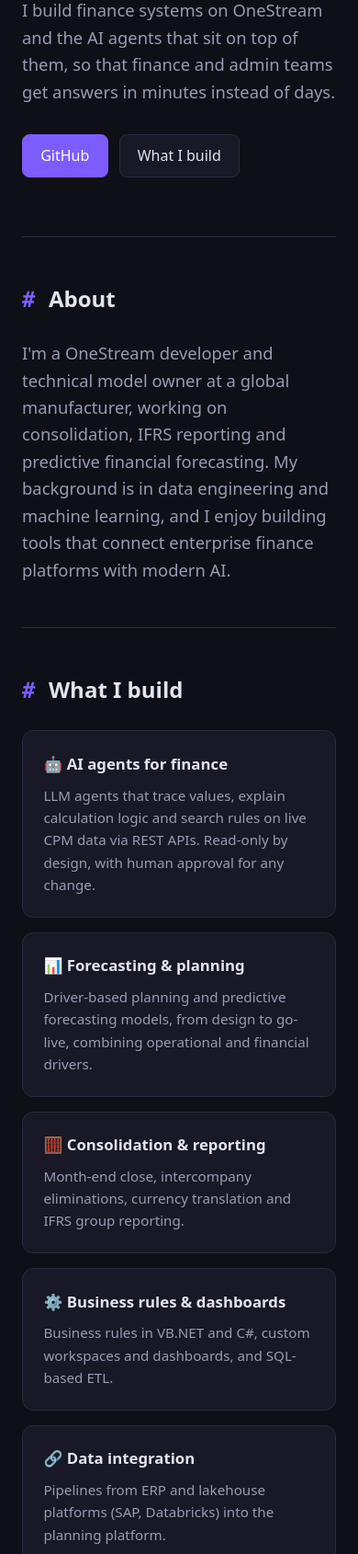
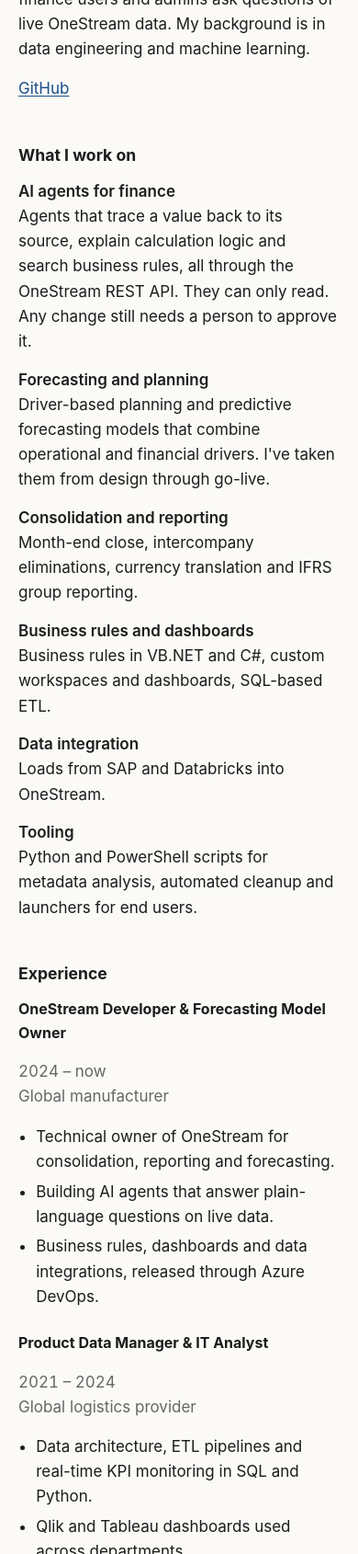
Before and after one commit to wasiey/wasiey.github.io, a plain HTML site: page index.html in a window 390 px wide. Shown: the part 310-2000 px from the top of the page at 92% size. Drawn offline with Linux system fonts and the light colour scheme.

Commit message:
Simplify portfolio design and copy
Co-authored-by: Copilot <223556219+Copilot@users.noreply.github.com>

```diff
--- a/index.html
+++ b/index.html
@@ -3,204 +3,155 @@
 <head>
   <meta charset="UTF-8">
   <meta name="viewport" content="width=device-width, initial-scale=1.0">
-  <title>wasiey | OneStream Developer & AI Engineer</title>
-  <meta name="description" content="OneStream developer and AI engineer building finance systems and AI agents on top of CPM data.">
+  <meta name="color-scheme" content="light dark">
+  <title>wasiey · OneStream developer</title>
+  <meta name="description" content="OneStream developer working on consolidation, reporting and forecasting, and on LLM tools that read live OneStream data.">
   <style>
     :root {
-      --bg: #0f0f17;
-      --card: #181826;
-      --border: #2a2a40;
-      --text: #e4e4f0;
-      --muted: #9a9ab5;
-      --accent: #7c5cff;
-      --accent2: #22d3ee;
+      --bg: #fbfaf7;
+      --text: #1c1c1c;
+      --muted: #666;
+      --rule: #e3e1db;
+      --link: #1a4f8b;
     }
-    * { box-sizing: border-box; margin: 0; padding: 0; }
+    @media (prefers-color-scheme: dark) {
+      :root {
+        --bg: #161616;
+        --text: #e6e6e6;
+        --muted: #9a9a9a;
+        --rule: #2c2c2c;
+        --link: #8ab4f8;
+      }
+    }
+    * { box-sizing: border-box; }
     body {
-      font-family: system-ui, -apple-system, "Segoe UI", Roboto, sans-serif;
+      margin: 0;
       background: var(--bg);
       color: var(--text);
-      line-height: 1.6;
+      font: 17px/1.6 -apple-system, "Segoe UI", Roboto, "Helvetica Neue", Arial, sans-serif;
     }
-    a { color: var(--accent2); text-decoration: none; }
-    a:hover { text-decoration: underline; }
-    .wrap { max-width: 900px; margin: 0 auto; padding: 0 1.5rem; }
+    main { max-width: 40rem; margin: 0 auto; padding: 4rem 1.25rem 3rem; }
+    a { color: var(--link); text-underline-offset: 2px; }
+    h1 { font-size: 1.75rem; margin: 0 0 .25rem; }
+    h2 { font-size: 1.1rem; margin: 2.75rem 0 .75rem; }
+    h3 { font-size: 1rem; margin: 0; }
+    p, ul, dl { margin: 0 0 1rem; }
+    ul { padding-left: 1.2rem; }
+    li { margin-bottom: .35rem; }
+    .muted { color: var(--muted); }
+    .intro { margin-top: 1.25rem; }
 
-    header { padding: 6rem 0 4rem; }
-    .tag { color: var(--accent2); font-family: ui-monospace, Consolas, monospace; font-size: .95rem; }
-    h1 { font-size: clamp(2.2rem, 6vw, 3.4rem); line-height: 1.15; margin: .5rem 0 1rem; }
-    h1 span { background: linear-gradient(90deg, var(--accent), var(--accent2)); -webkit-background-clip: text; background-clip: text; color: transparent; }
-    .lead { color: var(--muted); font-size: 1.15rem; max-width: 640px; }
-    .links { margin-top: 2rem; display: flex; gap: .75rem; flex-wrap: wrap; }
-    .btn {
-      display: inline-block; padding: .6rem 1.2rem; border-radius: 8px;
-      border: 1px solid var(--border); background: var(--card); color: var(--text);
-      font-weight: 500;
+    dt { font-weight: 600; }
+    dd { margin: 0 0 .9rem; }
+
+    .job { margin-bottom: 1.5rem; }
+    .job-head { display: flex; justify-content: space-between; gap: 1rem; flex-wrap: wrap; }
+    .job-head .muted { font-variant-numeric: tabular-nums; }
+
+    .stack dt { float: left; clear: left; width: 7.5rem; font-weight: 400; color: var(--muted); }
+    .stack dd { margin: 0 0 .4rem 7.5rem; }
+    @media (max-width: 30rem) {
+      .stack dt { float: none; width: auto; }
+      .stack dd { margin-left: 0; }
     }
-    .btn.primary { background: var(--accent); border-color: var(--accent); color: #fff; }
-    .btn:hover { text-decoration: none; border-color: var(--accent); }
 
-    section { padding: 3rem 0; border-top: 1px solid var(--border); }
-    h2 { font-size: 1.5rem; margin-bottom: 1.5rem; }
-    h2::before { content: "# "; color: var(--accent); font-family: ui-monospace, Consolas, monospace; }
-
-    .grid { display: grid; grid-template-columns: repeat(auto-fit, minmax(260px, 1fr)); gap: 1rem; }
-    .card { background: var(--card); border: 1px solid var(--border); border-radius: 12px; padding: 1.4rem; }
-    .card h3 { font-size: 1.05rem; margin-bottom: .5rem; }
-    .card p { color: var(--muted); font-size: .95rem; }
-
-    .chips { display: flex; flex-wrap: wrap; gap: .5rem; }
-    .chip {
-      font-family: ui-monospace, Consolas, monospace; font-size: .85rem;
-      padding: .3rem .7rem; border-radius: 999px;
-      background: rgba(124, 92, 255, .12); border: 1px solid rgba(124, 92, 255, .35); color: #cfc4ff;
-    }
-    .skill-group { margin-bottom: 1.25rem; }
-    .skill-group h3 { font-size: .9rem; color: var(--muted); text-transform: uppercase; letter-spacing: .05em; margin-bottom: .6rem; }
-
-    .timeline-item { margin-bottom: 1.75rem; }
-    .timeline-item .meta { color: var(--muted); font-size: .9rem; }
-    .timeline-item h3 { font-size: 1.1rem; }
-    .timeline-item ul { margin: .6rem 0 0 1.2rem; color: var(--muted); }
-    .timeline-item li { margin-bottom: .3rem; }
-
-    footer { padding: 2.5rem 0; border-top: 1px solid var(--border); color: var(--muted); font-size: .9rem; text-align: center; }
+    footer { margin-top: 3rem; padding-top: 1rem; border-top: 1px solid var(--rule); font-size: .9rem; }
   </style>
 </head>
 <body>
-  <div class="wrap">
+  <main>
     <header>
-      <div class="tag">$ whoami</div>
-      <h1>Hi, I'm wasiey.<br><span>OneStream Developer &amp; AI Engineer</span></h1>
-      <p class="lead">
-        I build finance systems on OneStream and the AI agents that sit on top of them,
-        so that finance and admin teams get answers in minutes instead of days.
+      <h1>wasiey</h1>
+      <p class="muted">OneStream developer · Python, VB.NET, C#, SQL</p>
+      <p class="intro">
+        I'm the technical owner of the OneStream platform at a global manufacturer, covering
+        consolidation, IFRS group reporting and forecasting. I also build LLM agents that let
+        finance users and admins ask questions of live OneStream data. My background is in
+        data engineering and machine learning.
       </p>
-      <div class="links">
-        <a class="btn primary" href="https://github.com/wasiey" target="_blank" rel="noopener">GitHub</a>
-        <a class="btn" href="#work">What I build</a>
-      </div>
+      <p><a href="https://github.com/wasiey">GitHub</a></p>
     </header>
 
-    <section id="about">
-      <h2>About</h2>
-      <p class="lead">
-        I'm a OneStream developer and technical model owner at a global manufacturer, working on
-        consolidation, IFRS reporting and predictive financial forecasting. My background is in
-        data engineering and machine learning, and I enjoy building tools that connect
-        enterprise finance platforms with modern AI.
-      </p>
-    </section>
+    <section id="work">
+      <h2>What I work on</h2>
+      <dl>
+        <dt>AI agents for finance</dt>
+        <dd>Agents that trace a value back to its source, explain calculation logic and search
+          business rules, all through the OneStream REST API. They can only read. Any change
+          still needs a person to approve it.</dd>
 
-    <section id="work">
-      <h2>What I build</h2>
-      <div class="grid">
-        <div class="card">
-          <h3>🤖 AI agents for finance</h3>
-          <p>LLM agents that trace values, explain calculation logic and search rules on live CPM data
-            via REST APIs. Read-only by design, with human approval for any change.</p>
-        </div>
-        <div class="card">
-          <h3>📊 Forecasting &amp; planning</h3>
-          <p>Driver-based planning and predictive forecasting models, from design to go-live,
-            combining operational and financial drivers.</p>
-        </div>
-        <div class="card">
-          <h3>🧮 Consolidation &amp; reporting</h3>
-          <p>Month-end close, intercompany eliminations, currency translation and IFRS group reporting.</p>
-        </div>
-        <div class="card">
-          <h3>⚙️ Business rules &amp; dashboards</h3>
-          <p>Business rules in VB.NET and C#, custom workspaces and dashboards, and SQL-based ETL.</p>
-        </div>
-        <div class="card">
-          <h3>🔗 Data integration</h3>
-          <p>Pipelines from ERP and lakehouse platforms (SAP, Databricks) into the planning platform.</p>
-        </div>
-        <div class="card">
-          <h3>🛠️ Tooling &amp; automation</h3>
-          <p>Python and PowerShell tools for metadata analysis, cleanup automation and end-user launchers.</p>
-        </div>
-      </div>
-    </section>
+        <dt>Forecasting and planning</dt>
+        <dd>Driver-based planning and predictive forecasting models that combine operational and
+          financial drivers. I've taken them from design through go-live.</dd>
 
-    <section id="skills">
-      <h2>Tech stack</h2>
-      <div class="skill-group">
-        <h3>Languages</h3>
-        <div class="chips">
-          <span class="chip">Python</span><span class="chip">VB.NET</span><span class="chip">C#</span>
-          <span class="chip">SQL / T-SQL</span><span class="chip">PowerShell</span>
-        </div>
-      </div>
-      <div class="skill-group">
-        <h3>AI &amp; Data</h3>
-        <div class="chips">
-          <span class="chip">LLM Agents</span><span class="chip">OpenAI Agents SDK</span><span class="chip">MLflow</span>
-          <span class="chip">Databricks</span><span class="chip">REST APIs</span><span class="chip">ETL</span>
-          <span class="chip">Machine Learning</span>
-        </div>
-      </div>
-      <div class="skill-group">
-        <h3>Platforms &amp; BI</h3>
-        <div class="chips">
-          <span class="chip">OneStream</span><span class="chip">SAP</span><span class="chip">Power BI</span>
-          <span class="chip">Qlik</span><span class="chip">Tableau</span>
-        </div>
-      </div>
-      <div class="skill-group">
-        <h3>Delivery</h3>
-        <div class="chips">
-          <span class="chip">Azure DevOps</span><span class="chip">Agile / Scrum</span>
-          <span class="chip">Jira</span><span class="chip">Confluence</span>
-        </div>
-      </div>
+        <dt>Consolidation and reporting</dt>
+        <dd>Month-end close, intercompany eliminations, currency translation and IFRS group reporting.</dd>
+
+        <dt>Business rules and dashboards</dt>
+        <dd>Business rules in VB.NET and C#, custom workspaces and dashboards, SQL-based ETL.</dd>
+
+        <dt>Data integration</dt>
+        <dd>Loads from SAP and Databricks into OneStream.</dd>
+
+        <dt>Tooling</dt>
+        <dd>Python and PowerShell scripts for metadata analysis, automated cleanup and launchers for end users.</dd>
+      </dl>
     </section>
 
     <section id="experience">
       <h2>Experience</h2>
-      <div class="timeline-item">
-        <h3>OneStream Developer &amp; Forecasting Model Owner</h3>
-        <div class="meta">Global manufacturer · 2024 – present</div>
+      <div class="job">
+        <div class="job-head">
+          <h3>OneStream Developer &amp; Forecasting Model Owner</h3>
+          <span class="muted">2024 – now</span>
+        </div>
+        <p class="muted">Global manufacturer</p>
         <ul>
-          <li>Technical owner of the OneStream platform for consolidation, reporting and forecasting.</li>
-          <li>Build AI agents that let admins and finance users query live data in plain language.</li>
-          <li>Develop business rules, dashboards and data integrations; release via Azure DevOps.</li>
+          <li>Technical owner of OneStream for consolidation, reporting and forecasting.</li>
+          <li>Building AI agents that answer plain-language questions on live data.</li>
+          <li>Business rules, dashboards and data integrations, released through Azure DevOps.</li>
         </ul>
       </div>
-      <div class="timeline-item">
-        <h3>Product Data Manager &amp; IT Analyst</h3>
-        <div class="meta">Global logistics provider · 2021 – 2024</div>
+      <div class="job">
+        <div class="job-head">
+          <h3>Product Data Manager &amp; IT Analyst</h3>
+          <span class="muted">2021 – 2024</span>
+        </div>
+        <p class="muted">Global logistics provider</p>
         <ul>
           <li>Data architecture, ETL pipelines and real-time KPI monitoring in SQL and Python.</li>
-          <li>Qlik and Tableau dashboards for cross-departmental decisions.</li>
-          <li>Ran Agile Scrum sprints and requirements mapping.</li>
+          <li>Qlik and Tableau dashboards used across departments.</li>
+          <li>Ran Scrum sprints and gathered requirements.</li>
         </ul>
       </div>
     </section>
 
-    <section id="education">
-      <h2>Education &amp; Certifications</h2>
-      <div class="grid">
-        <div class="card">
-          <h3>M.Sc. Information Technology</h3>
-          <p>Thesis on machine learning for industrial system optimization</p>
-        </div>
-        <div class="card">
-          <h3>B.Sc. Engineering</h3>
-          <p>Engineering fundamentals, programming and systems</p>
-        </div>
-        <div class="card">
-          <h3>OneStream Essentials badges</h3>
-          <p>Administration, Security, Financial Calculations, Dashboards and more.</p>
-        </div>
-      </div>
+    <section id="stack">
+      <h2>Tools</h2>
+      <dl class="stack">
+        <dt>Languages</dt>
+        <dd>Python, VB.NET, C#, SQL / T-SQL, PowerShell</dd>
+        <dt>AI and data</dt>
+        <dd>OpenAI Agents SDK, MLflow, Databricks, REST APIs</dd>
+        <dt>Platforms</dt>
+        <dd>OneStream, SAP, Power BI, Qlik, Tableau</dd>
+        <dt>Delivery</dt>
+        <dd>Azure DevOps, Jira, Confluence, Scrum</dd>
+      </dl>
     </section>
 
-    <footer>
-      © <span id="y"></span> wasiey · <a href="https://wasiey.is-a.dev">wasiey.is-a.dev</a>
+    <section id="education">
+      <h2>Education</h2>
+      <ul>
+        <li><strong>M.Sc. Information Technology</strong>, thesis on machine learning for industrial system optimization</li>
+        <li><strong>B.Sc. Engineering</strong></li>
+        <li><strong>OneStream Essentials badges</strong>: Administration, Security, Financial Calculations, Dashboards</li>
+      </ul>
+    </section>
+
+    <footer class="muted">
+      <a href="https://github.com/wasiey">github.com/wasiey</a> · <a href="https://wasiey.is-a.dev">wasiey.is-a.dev</a>
     </footer>
-  </div>
-  <script>document.getElementById("y").textContent = new Date().getFullYear();</script>
+  </main>
 </body>
 </html>
```
